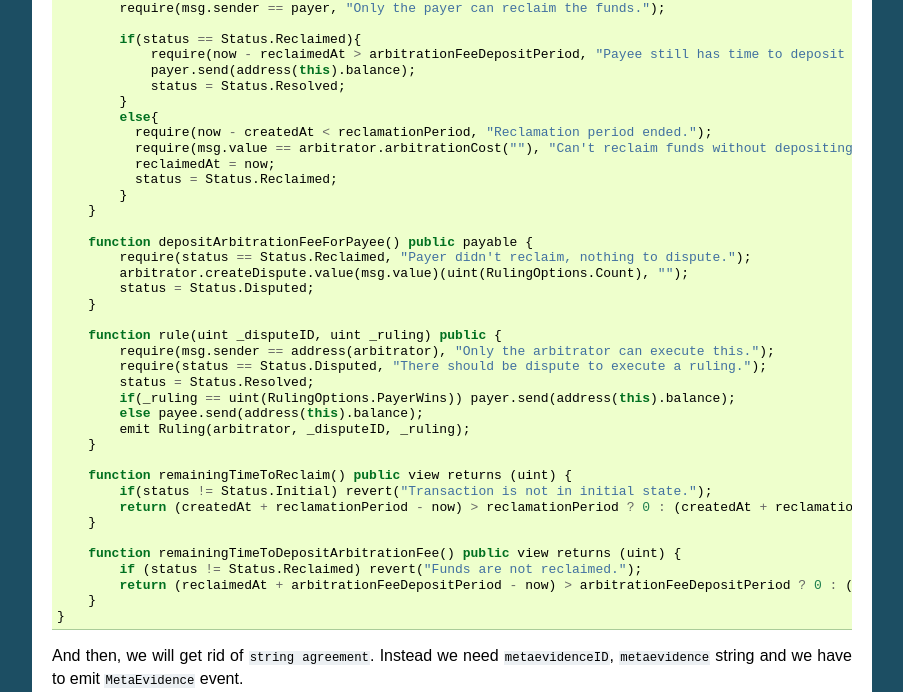
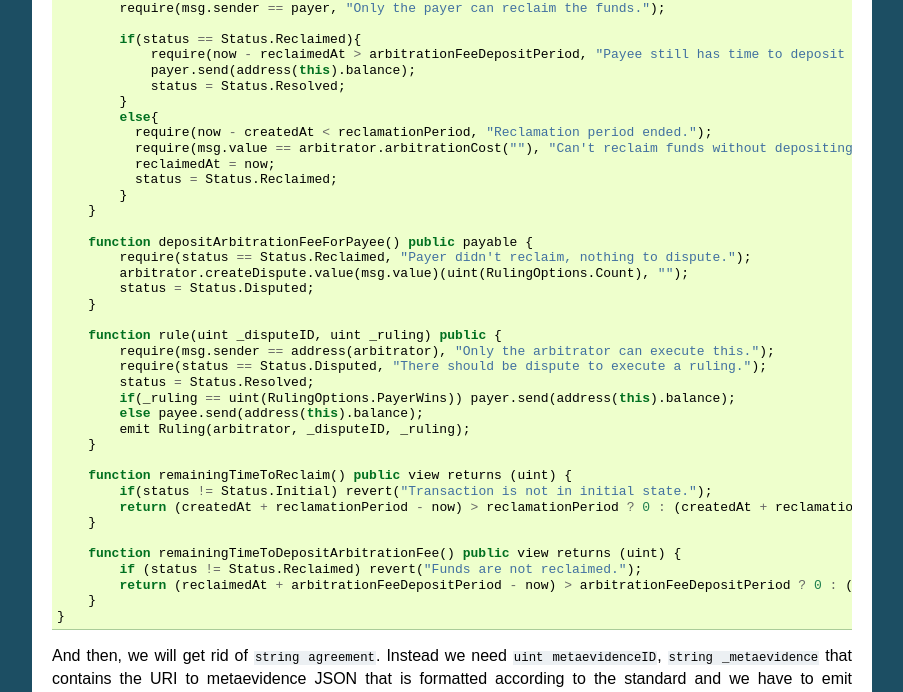
Before and after one commit to kleros/erc-792, a Sphinx documentation site: the page built from docs/erc-1497.rst, in a window 1280 px wide and 1400 px high, scrolled down 2096 px. Shown: the top 692 px of the window, without its empty margins (198-1101 px from the left). Built offline with Sphinx 7.4.7, drawn with Linux system fonts in a browser that asks for light colours; some of the changed text lies outside the part shown.

Commit message:
refactor(all): small improvements and fixes

```diff
--- a/docs/a-simple-dapp.rst
+++ b/docs/a-simple-dapp.rst
@@ -1,6 +1,9 @@
 *************
 A Simple DApp
 *************
+
+.. note::
+  This tutorial requires basic Javascript programming skills and basic understanding of React Framework.
 
 .. note::
   You can find the finished React project `source code here <https://github.com/kleros/erc-792/tree/master/src>`_. You can test it `live here <https://simple-escrow.netlify.com/>`_.
--- a/docs/erc-1497.rst
+++ b/docs/erc-1497.rst
@@ -122,23 +122,23 @@
   }
 
 
-And then, we will get rid of ``string agreement``.  Instead we need ``metaevidenceID``, ``metaevidence`` string and we have to emit ``MetaEvidence`` event.
+And then, we will get rid of ``string agreement``.  Instead we need ``uint metaevidenceID``, ``string _metaevidence`` that contains the URI to metaevidence JSON that is formatted according to the standard and we have to emit ``MetaEvidence`` event.
 
 .. literalinclude:: ../contracts/examples/SimpleEscrowWithERC1497.sol
     :language: javascript
-    :lines: 1-23,25-65,67-86
-    :emphasize-lines: 23,25,31
+    :lines: 1-24,26-65,67-86
+    :emphasize-lines: 24,26,32
 
 
 We set the identifier of metaevidence to constant zero, as there won't be multiple metaevidence for this contract. So any constant number would do the job. Then we emit ``MetaEvidence`` with provided
-metaevidence string. This string contains the URI from where the content of metaevidence can be fetched.
+``_metaevidence``. This string contains the URI from where the content of metaevidence can be fetched.
 
 Also we need to emit ``Dispute`` when we create a new dispute:
 
 .. literalinclude:: ../contracts/examples/SimpleEscrowWithERC1497.sol
     :language: javascript
     :lines: 1-86
-    :emphasize-lines: 24,66
+    :emphasize-lines: 25,67
 
 
 There will be only one dispute in this contract so we can use a constant zero for ``evidenceGroupID``.
--- a/docs/implementing-a-complex-arbitrable.rst
+++ b/docs/implementing-a-complex-arbitrable.rst
@@ -20,7 +20,7 @@
 
 .. literalinclude:: ../contracts/examples/Escrow.sol
     :language: javascript
-    :emphasize-lines: 9-116
+    :emphasize-lines: 9-
 
 
 We first start by removing global state variables and defining ``TX`` struct. Each instance of this struct will represent a transaction thus will have transaction specific variables instead of globals.
--- a/docs/implementing-a-complex-arbitrator.rst
+++ b/docs/implementing-a-complex-arbitrator.rst
@@ -135,7 +135,7 @@
 
 .. literalinclude:: ../contracts/examples/CentralizedArbitratorWithAppeal.sol
     :language: javascript
-    :emphasize-lines: 9, 18, 24, 28, 31-34, 44, 94
+    :emphasize-lines: 9, 18, 24, 28, 31-33, 44, 90
 
 
 
```
Also changed, not shown: other parts of docs/erc-1497.rst (+4 -5 lines), docs/implementing-an-arbitrable.rst (+23 -10 lines), docs/implementing-an-arbitrator.rst (+26 -7 lines), 4 other files.
